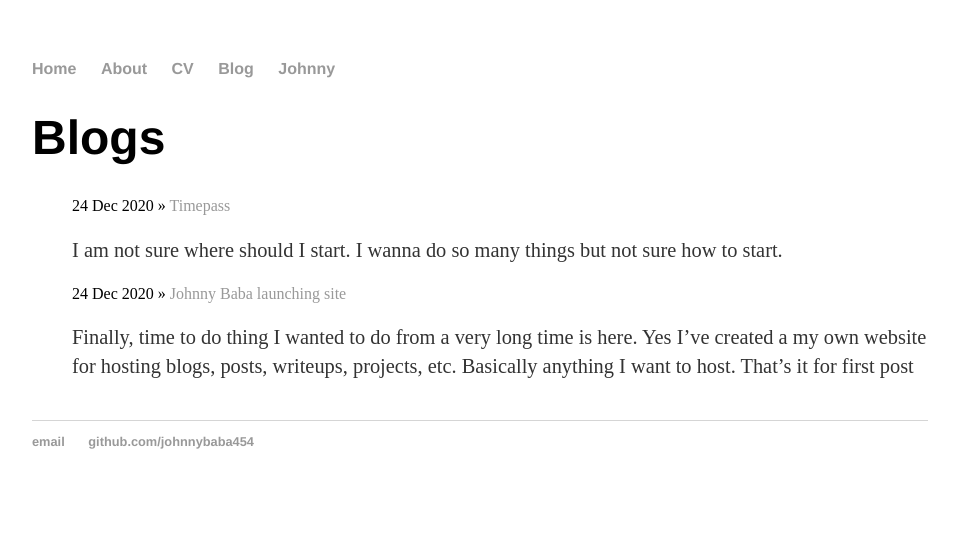
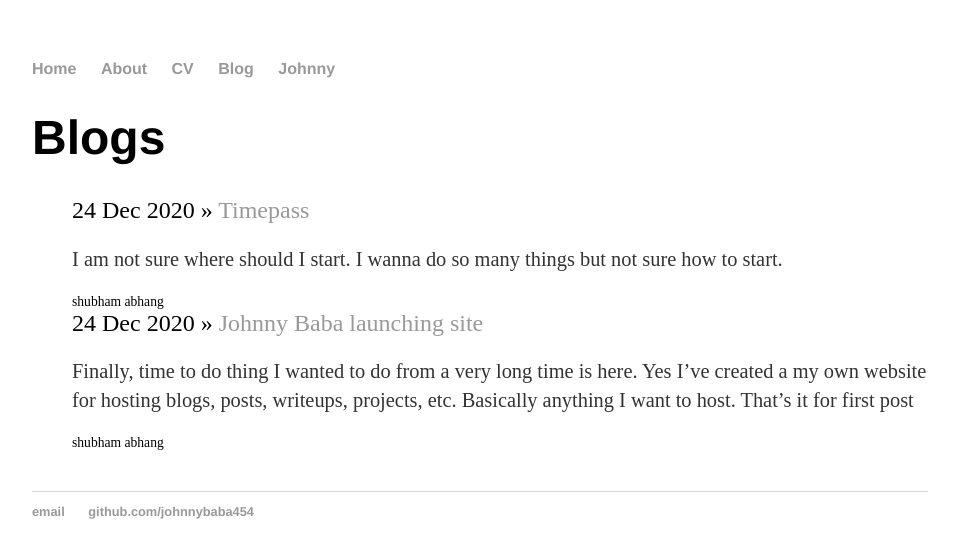
Before and after one commit to johnnybaba454/johnnybaba454.github.io, a Jekyll site: the page built from blog/index.html, in a window 1280 px wide. Shown: the top 558 px of the page, without its empty margins (160-1119 px from the left). Built offline with Jekyll 4.4.1, drawn with Linux system fonts in a browser that asks for light colours; Markdown is read by kramdown in place of the engine named in the settings.

Commit message:
Update index.html

```diff
--- a/blog/index.html
+++ b/blog/index.html
@@ -7,9 +7,9 @@
 
 	  {% for post in site.posts %}
 	    <li>
-		    <font size="3"><span>{{ post.date | date_to_string }}</span> » <a href="{{ post.url }}" title="{{ post.title }}">{{ post.title }}</a></font>
+		    <font size="5"><span>{{ post.date | date_to_string }}</span> » <a href="{{ post.url }}" title="{{ post.title }}">{{ post.title }}</a></font>
 		    {{post.content}}
-
+		    shubham abhang
 
 		</li>
 	  {% endfor %}
```
